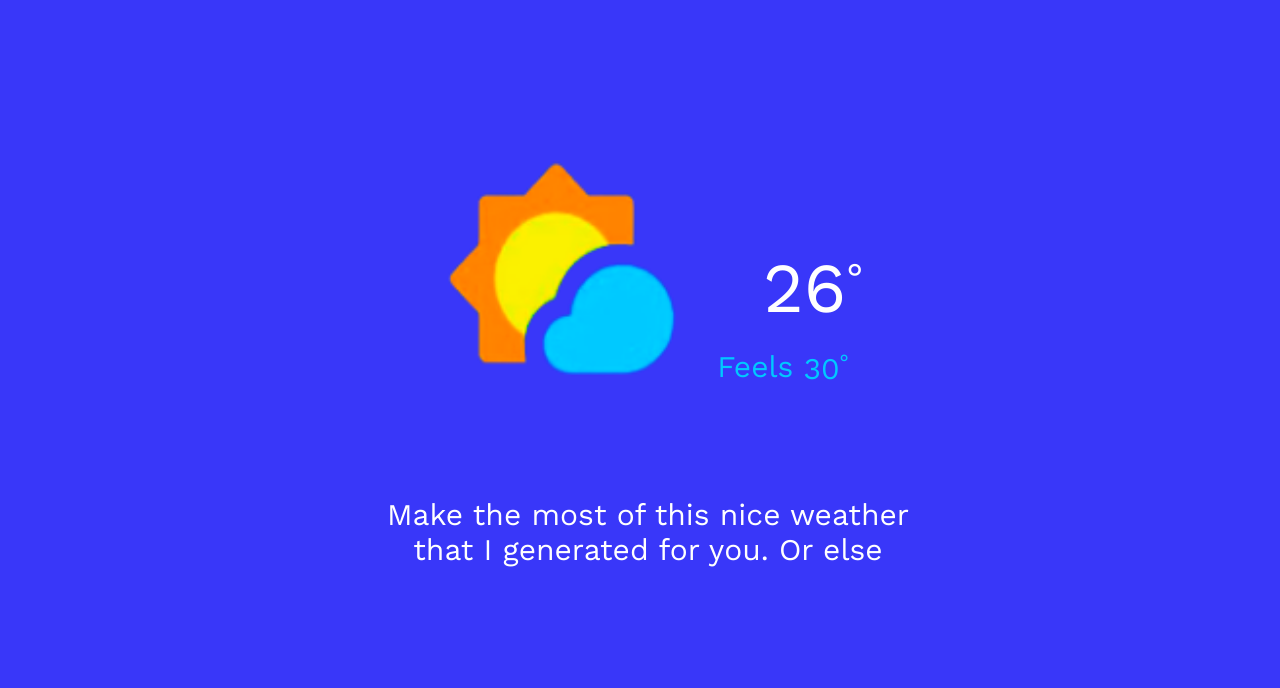
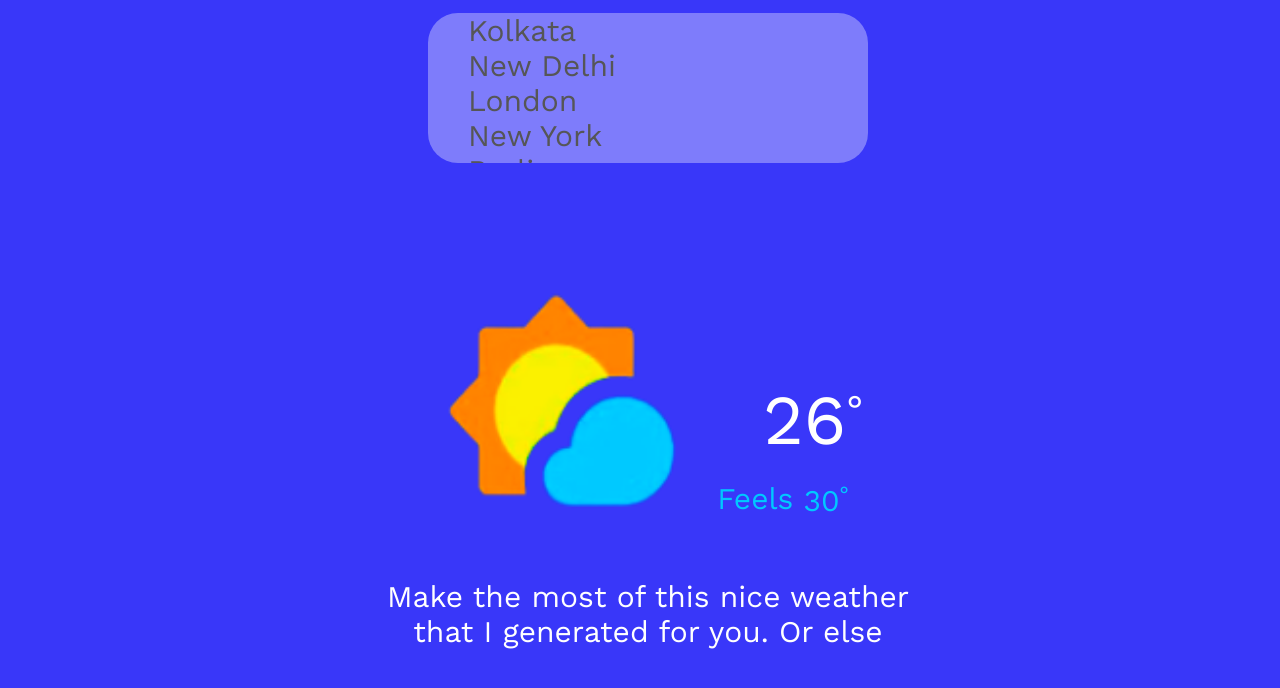
Before and after one commit to Ankit-Dutta-Itobuz/weatherApp1, a website: page index.html in a window 1280 px wide. Shown: the part 214-902 px from the top of the page. Drawn offline with nearby package versions, Linux system fonts and the light colour scheme.

Commit message:
dropdown added

```diff
--- a/index.html
+++ b/index.html
@@ -12,7 +12,19 @@
     <section class="bodyFlexBox">
       <img class="topIcons" src="./image/upload-icon.svg" alt="img not found">
       <div class="container">
-        <input id="city" type="text" placeholder="|"/>
+        <input onclick="myFunction()" id="city" type="text" placeholder="|"/>
+        <!-- Drop Down -->
+        <ul id="myDropdown" class="dropDownContent">
+          <li><a href="#" class="dropValue">Kolkata</a></li>
+          <li><a href="#" class="dropValue">New Delhi</a></li>
+          <li><a href="#" class="dropValue">London</a></li>
+          <li><a href="#" class="dropValue">New York</a></li>
+          <li><a href="#" class="dropValue">Berlin</a></li>
+          <li><a href="#" class="dropValue">Oslo</a></li>
+          <li><a href="#" class="dropValue">Sydney</a></li>
+          <li><a href="#" class="dropValue">Tokyo</a></li>
+        </ul>
+        <!-- Drop Down Ends-->
         <div id="tempContainer">
             <img src="./image/weather.png" alt="image not found" id="logo" />
             <div id="tempBox">
--- /dev/null
+++ b/package.json
@@ -0,0 +1,5 @@
+{
+  "devDependencies": {
+    "nodemon": "^2.0.20"
+  }
+}
--- a/script/main.js
+++ b/script/main.js
@@ -7,6 +7,25 @@ document.getElementById("city").addEventListener("keyup", function (event) {
     getWeatherData();
   }
 });
+
+// Drop Down
+
+/* When the user clicks on the button,
+toggle between hiding and showing the dropdown content */
+function myFunction() {
+  document.getElementById("myDropdown").classList.toggle("show");
+}
+
+const dropValue = document.getElementsByClassName('dropValue');
+for(let i=0; i<dropValue.length;i++)
+{
+  dropValue[i].addEventListener('click',function(){
+    country=dropValue[i].innerHTML;
+    document.getElementById("city").value=country;
+    getWeatherData();
+  })
+}
+
 
 async function getWeatherData() {
   const response = fetch(
--- a/style/styleSheet.css
+++ b/style/styleSheet.css
@@ -23,7 +23,7 @@ body {
 .container {
   display: flex;
   flex-direction: column;
-  row-gap: 50px;
+  /* row-gap: 50px; */
   color: rgb(255, 255, 255);
 }
 
@@ -81,3 +81,29 @@ body {
   text-align: center;
   font-size: 30px;
 }
+
+/* Drop Down */
+
+li {
+  list-style: none;
+}
+
+a {
+  text-decoration: none;
+  color: rgb(86, 86, 86);
+  font-size: 30px;
+}
+
+.dropDownContent {
+  align-self: center;
+  width: 400px;
+  height: 150px;
+  overflow-y: scroll;
+  background-color: rgba(255, 255, 255, 0.350);
+  border-radius: 30px;
+
+}
+
+.show {
+  visibility: hidden;
+}
```
Also changed, not shown: 2 other files.
